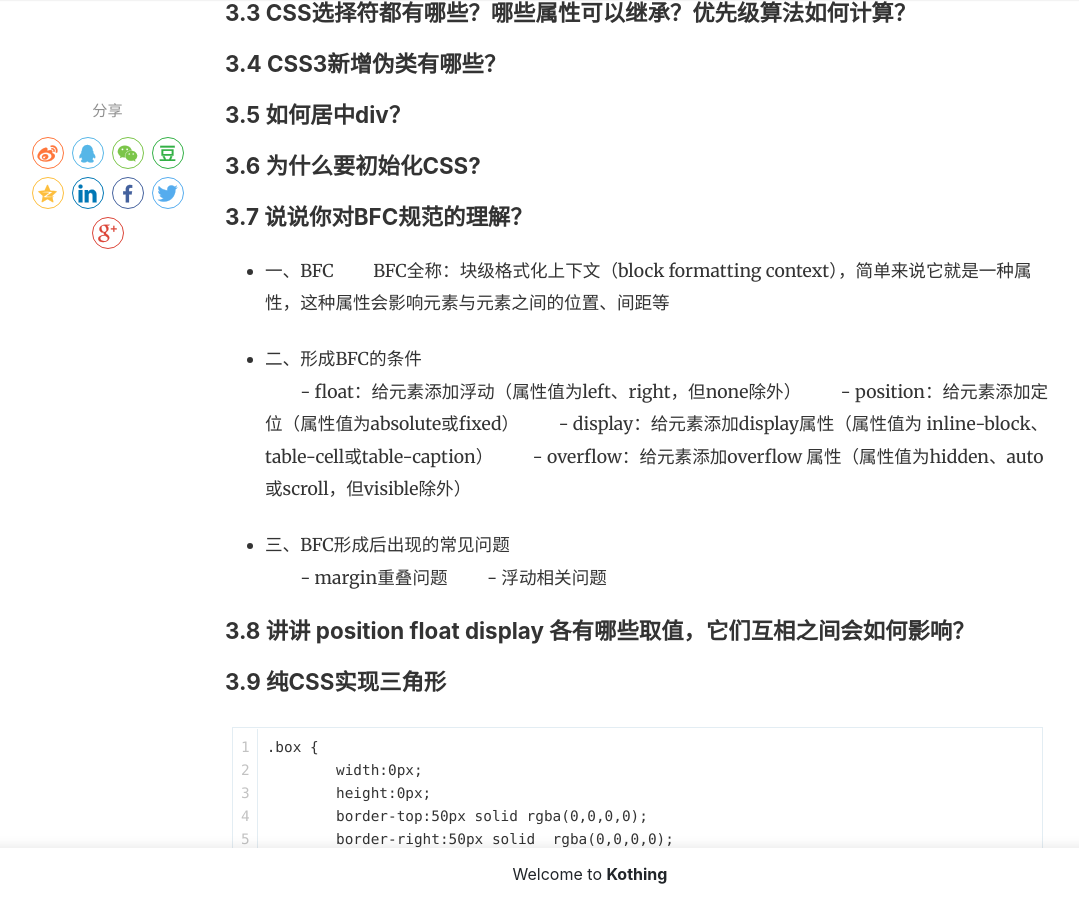
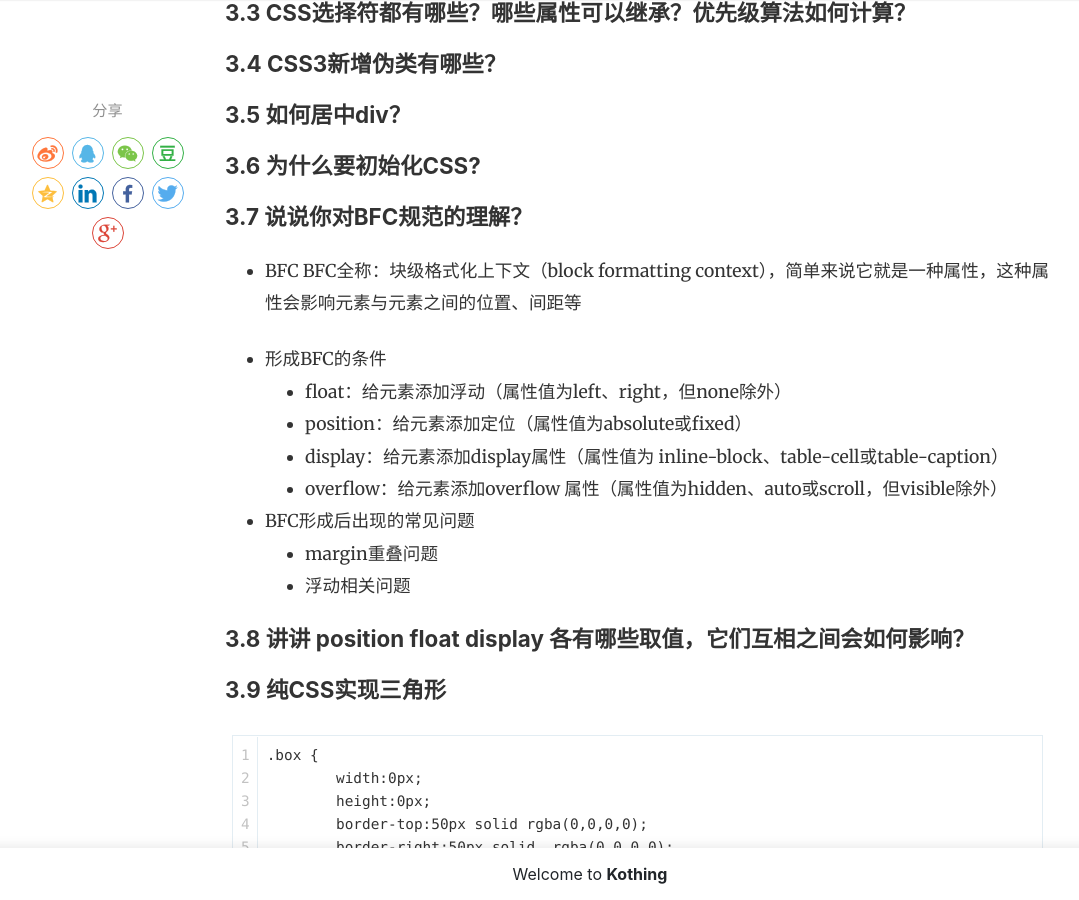
Before and after one commit to kothing/kothing.github.io, a Jekyll site: the page built from _posts/2020-10-10-front-end-knowledge.md, in a window 1280 px wide and 900 px high, scrolled down 11589 px. Shown: the whole window, without its empty margins (50-1129 px from the left). Built offline with Jekyll 4.4.1, drawn with Linux system fonts in a browser that asks for light colours; nearby versions of some CDN libraries; comment, search, counter and statistics services are not loaded.

Commit message:
Update 2020-10-10-front-end-knowledge.md

```diff
--- a/_posts/2020-10-10-front-end-knowledge.md
+++ b/_posts/2020-10-10-front-end-knowledge.md
@@ -359,18 +359,18 @@ alt是img必要的属性，而title不是；
 
 ### 3.7 说说你对BFC规范的理解？
 
-+ 一、BFC
-　　BFC全称：块级格式化上下文（block formatting context），简单来说它就是一种属性，这种属性会影响元素与元素之间的位置、间距等
++ BFC
+   BFC全称：块级格式化上下文（block formatting context），简单来说它就是一种属性，这种属性会影响元素与元素之间的位置、间距等
 
-+ 二、形成BFC的条件
-　　- float：给元素添加浮动（属性值为left、right，但none除外）
-　　- position：给元素添加定位（属性值为absolute或fixed）
-　　- display：给元素添加display属性（属性值为 inline-block、table-cell或table-caption）
-　　- overflow：给元素添加overflow 属性（属性值为hidden、auto或scroll，但visible除外）
++ 形成BFC的条件
+   - float：给元素添加浮动（属性值为left、right，但none除外）
+   - position：给元素添加定位（属性值为absolute或fixed）
+   - display：给元素添加display属性（属性值为 inline-block、table-cell或table-caption）
+   - overflow：给元素添加overflow 属性（属性值为hidden、auto或scroll，但visible除外）
 
-+ 三、BFC形成后出现的常见问题
-　　-  margin重叠问题
-　　- 浮动相关问题
++ BFC形成后出现的常见问题
+   -  margin重叠问题
+   - 浮动相关问题
 
 ### 3.8 讲讲 position float display 各有哪些取值，它们互相之间会如何影响？
 
```
